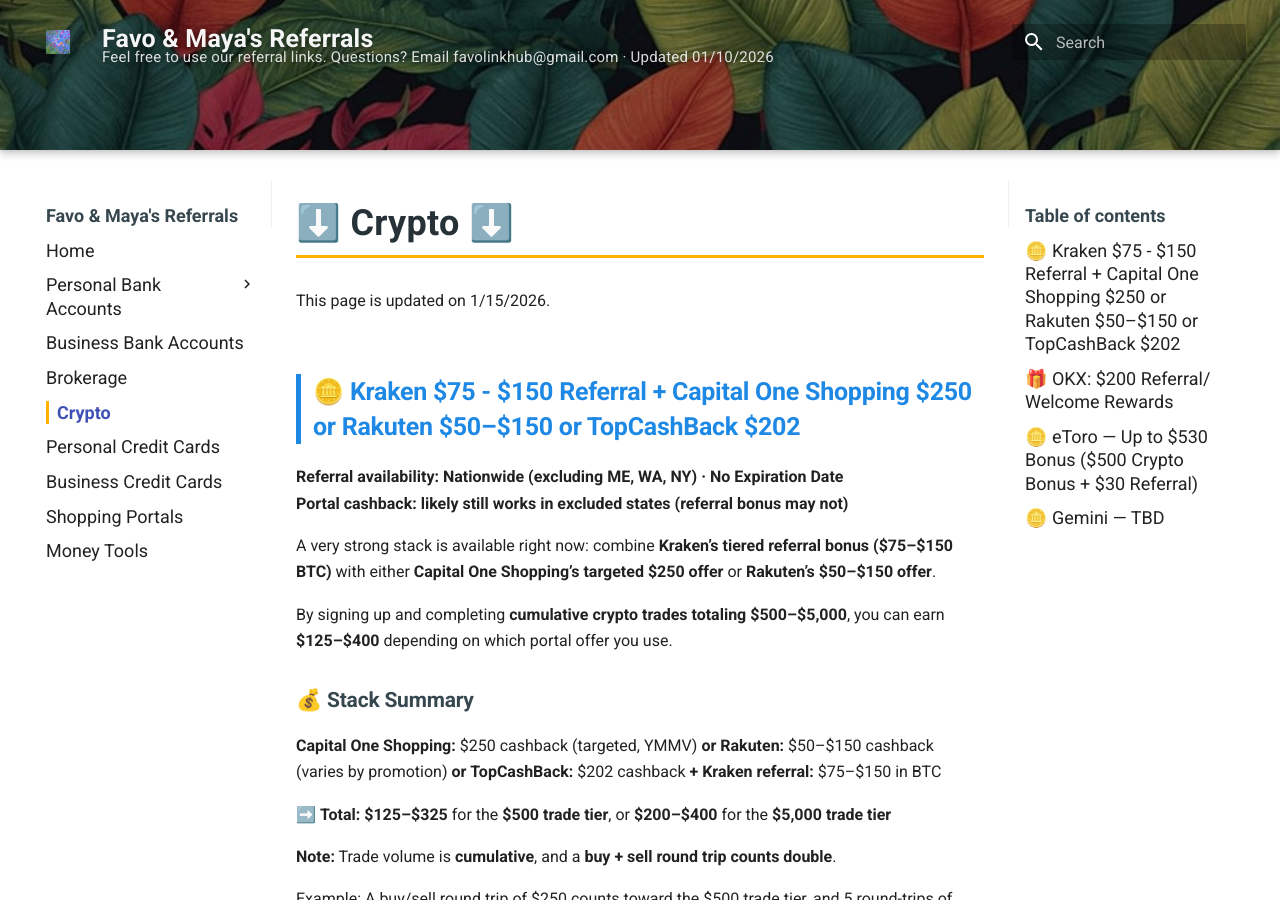
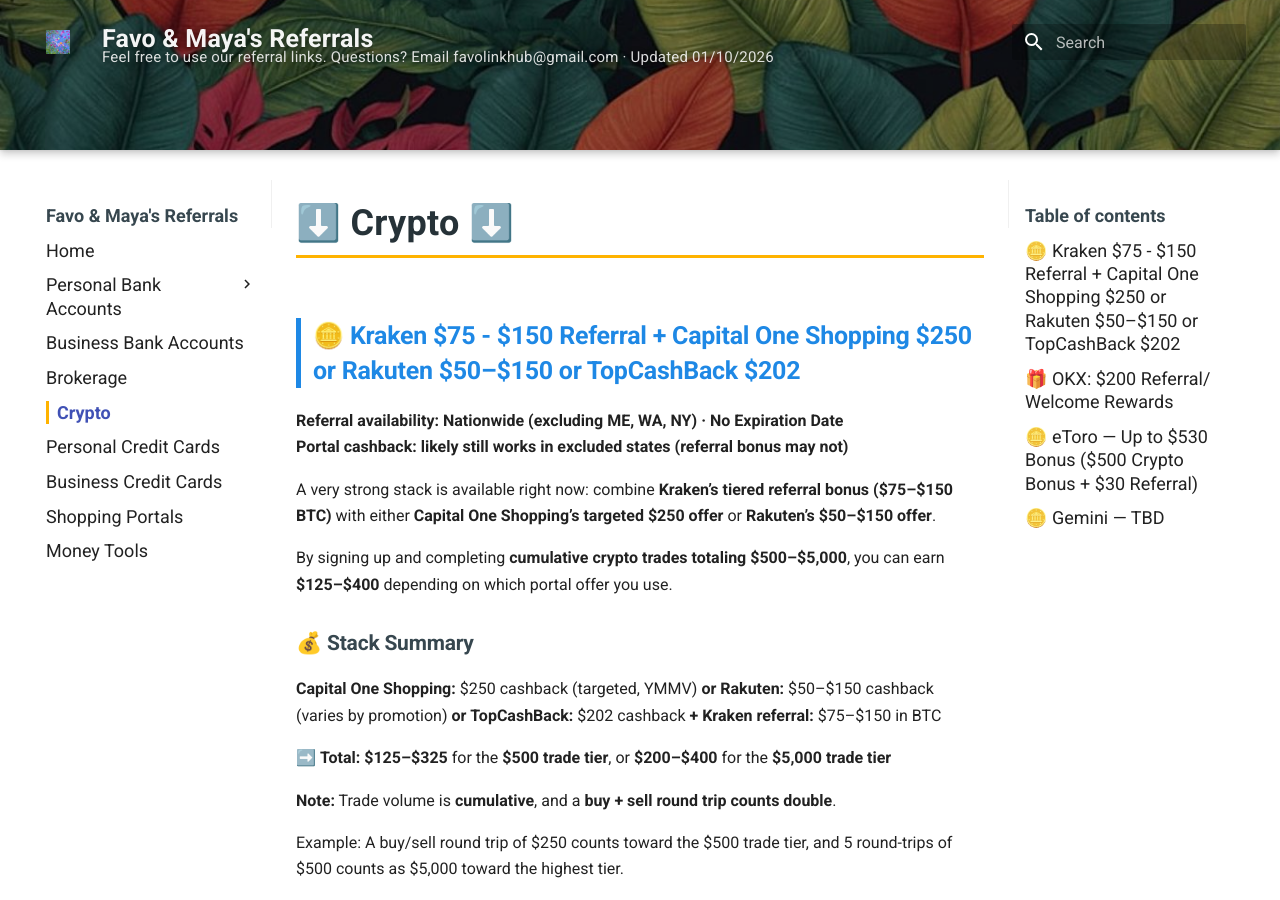
Before and after one commit to whispersofzephyr/favolinkhub-site, an MkDocs documentation site: the page built from docs/crypto.md, in a window 1280 px wide and 900 px high. Built offline with MkDocs 1.6.1 and Material for MkDocs 9.7.7, drawn with Linux system fonts in a browser that asks for light colours.

Commit message:
Update crypto.md

```diff
--- a/docs/crypto.md
+++ b/docs/crypto.md
@@ -1,5 +1,4 @@
 # ⬇️ Crypto ⬇️
-This page is updated on 1/15/2026.
 
 ## 🪙 Kraken $75 - $150 Referral + Capital One Shopping $250 or Rakuten $50–$150 or TopCashBack $202
 
```
